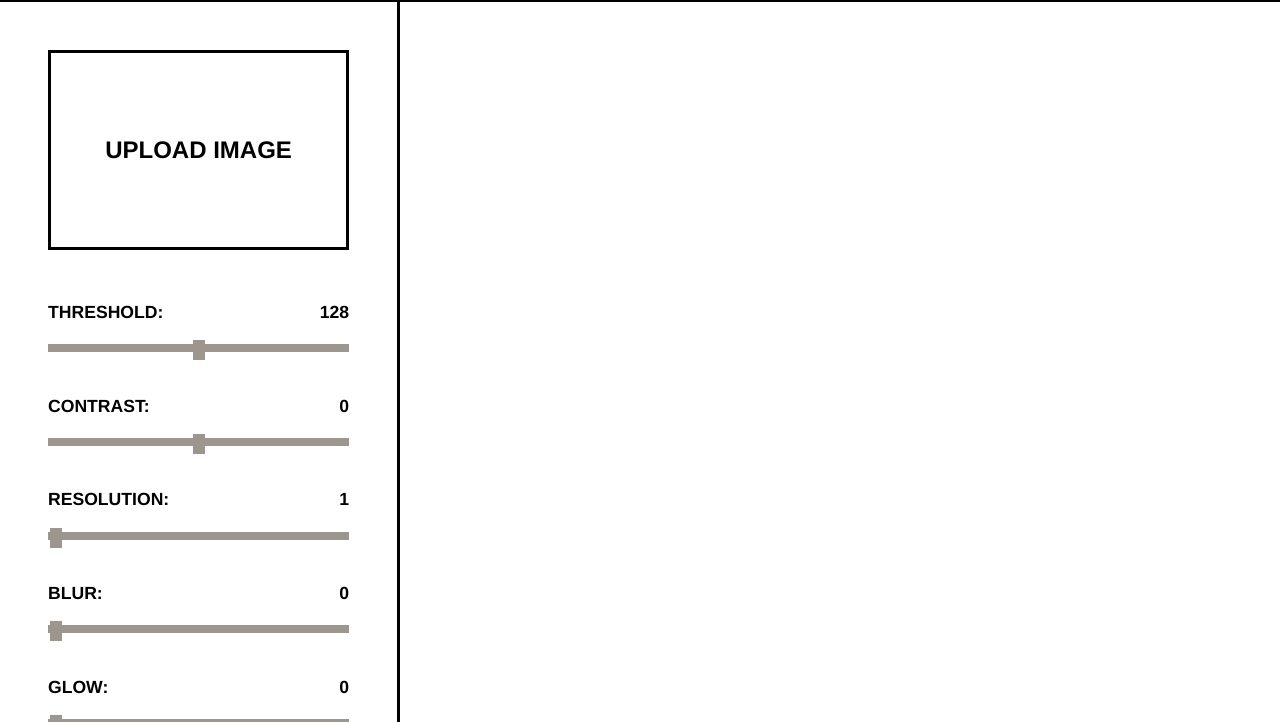
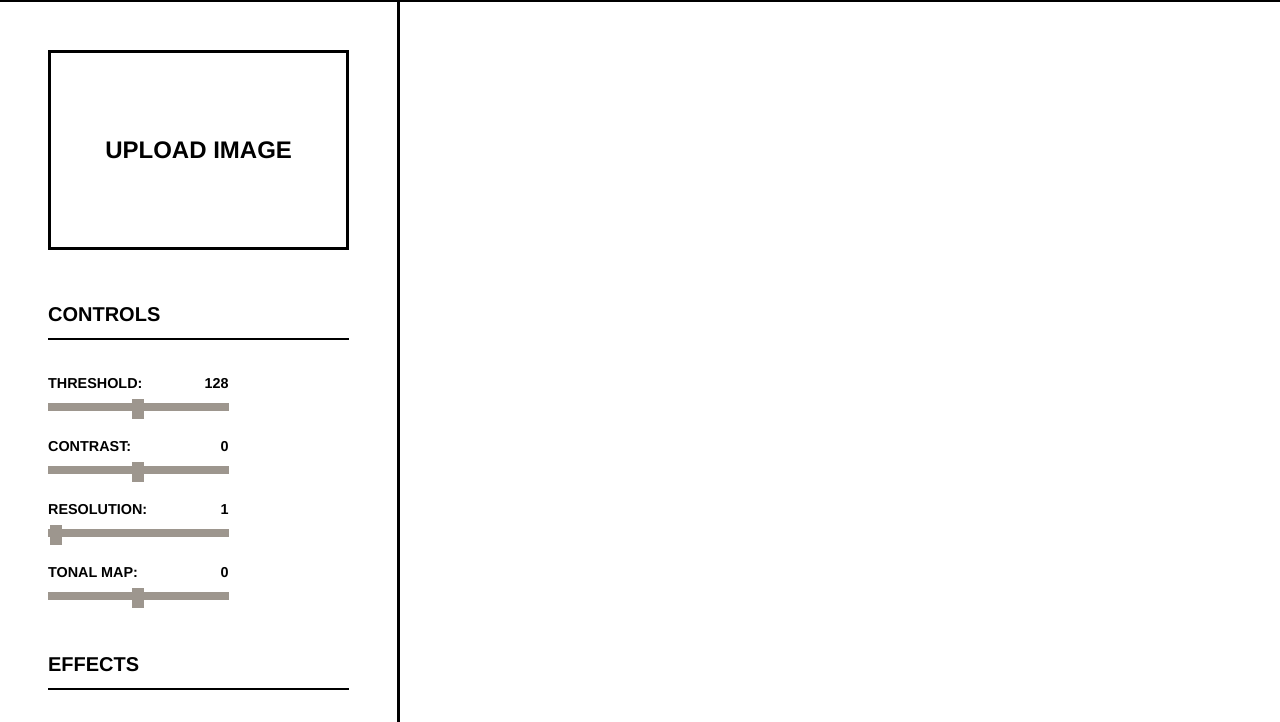
Before and after one commit to DrStrain420/portfolio-website, a plain HTML site: page index.html in a window 1280 px wide. Shown: the part 78-800 px from the top of the page. Drawn offline with Linux system fonts and the light colour scheme; a web font is replaced by a local one.

Commit message:
Reorganize UI layout into CONTROLS and EFFECTS sections

```diff
--- a/index.html
+++ b/index.html
@@ -18,7 +18,9 @@
                 <input type="file" id="file-input" accept="image/png, image/jpeg, image/webp" hidden>
             </div>
 
-            <div class="sliders">
+            <div class="control-group">
+                <h3 class="section-header">CONTROLS</h3>
+                <div class="sliders compact-sliders">
                     <div class="slider-group">
                         <label for="threshold">THRESHOLD: <span id="threshold-val">128</span></label>
                         <input type="range" id="threshold" min="1" max="255" value="128">
@@ -32,6 +34,16 @@
                         <input type="range" id="resolution" min="1" max="20" value="1">
                     </div>
                     <div class="slider-group">
+                        <label for="tonal">TONAL MAP: <span id="tonal-val">0</span></label>
+                        <input type="range" id="tonal" min="-100" max="100" value="0">
+                    </div>
+                </div>
+            </div>
+
+            <div class="control-group">
+                <h3 class="section-header">EFFECTS</h3>
+                <div class="sliders">
+                    <div class="slider-group">
                         <label for="blur">BLUR: <span id="blur-val">0</span></label>
                         <input type="range" id="blur" min="0" max="20" value="0">
                     </div>
@@ -39,14 +51,11 @@
                         <label for="glow">GLOW: <span id="glow-val">0</span></label>
                         <input type="range" id="glow" min="0" max="50" value="0">
                     </div>
-                <div class="slider-group">
-                    <label for="tonal">TONAL MAP: <span id="tonal-val">0</span></label>
-                    <input type="range" id="tonal" min="-100" max="100" value="0">
                 </div>
             </div>
 
             <div class="presets">
-                <label>PRESETS</label>
+                <h3 class="section-header">PRESETS</h3>
                 <div class="preset-group">
                     <button id="preset-newsy" class="preset-btn">NEWSY</button>
                     <button id="preset-glitch" class="preset-btn">GLITCH</button>
--- a/style.css
+++ b/style.css
@@ -105,26 +105,58 @@ body.global-drag-active::after {
     line-height: 1.1;
 }
 
+/* UI Groups */
+.control-group {
+    display: flex;
+    flex-direction: column;
+    gap: 1.5rem;
+}
+
+.section-header {
+    font-family: var(--font-heading);
+    font-weight: 700;
+    font-size: 1.25rem;
+    text-transform: uppercase;
+    border-bottom: 2px solid var(--text-color);
+    padding-bottom: 0.5rem;
+    margin-bottom: 0.5rem;
+}
+
 .sliders {
     display: flex;
     flex-direction: column;
-    gap: 2rem;
+    gap: 1.5rem;
+}
+
+.slider-group {
+    display: flex;
+    flex-direction: column;
+    align-items: flex-start;
+    gap: 0.5rem;
 }
 
 .slider-group label {
+    font-family: var(--font-heading);
+    font-weight: 700;
+    font-size: 0.9rem;
+    text-transform: uppercase;
     display: flex;
     justify-content: space-between;
-    font-family: var(--font-heading);
-    font-weight: 700;
-    font-size: 1.1rem;
-    margin-bottom: 0.5rem;
-    text-transform: uppercase;
+    width: 100%;
 }
 
 input[type=range] {
     -webkit-appearance: none;
     width: 100%;
     background: transparent;
+}
+
+.compact-sliders input[type=range] {
+    width: 60%;
+}
+
+.compact-sliders .slider-group label {
+    width: 60%;
 }
 
 input[type=range]::-webkit-slider-thumb {
@@ -150,14 +182,7 @@ input[type=range]::-webkit-slider-runnable-track {
 .presets {
     display: flex;
     flex-direction: column;
-    gap: 1rem;
-}
-
-.presets label {
-    font-family: var(--font-heading);
-    font-weight: 700;
-    font-size: 1.1rem;
-    text-transform: uppercase;
+    gap: 1.5rem;
 }
 
 .preset-group {
@@ -189,7 +214,7 @@ input[type=range]::-webkit-slider-runnable-track {
     display: flex;
     border: var(--border-width) solid currentColor;
     width: 100%;
-    margin-top: auto;
+    margin-top: 1rem;
 }
 
 .toggle-btn {
@@ -223,6 +248,7 @@ input[type=range]::-webkit-slider-runnable-track {
     cursor: pointer;
     transition: all 0.2s;
     border-radius: 0;
+    margin-top: 1rem;
 }
 
 .action-btn:hover:not(:disabled) {
```
Lines whose indentation alone changed are shown as unchanged.
